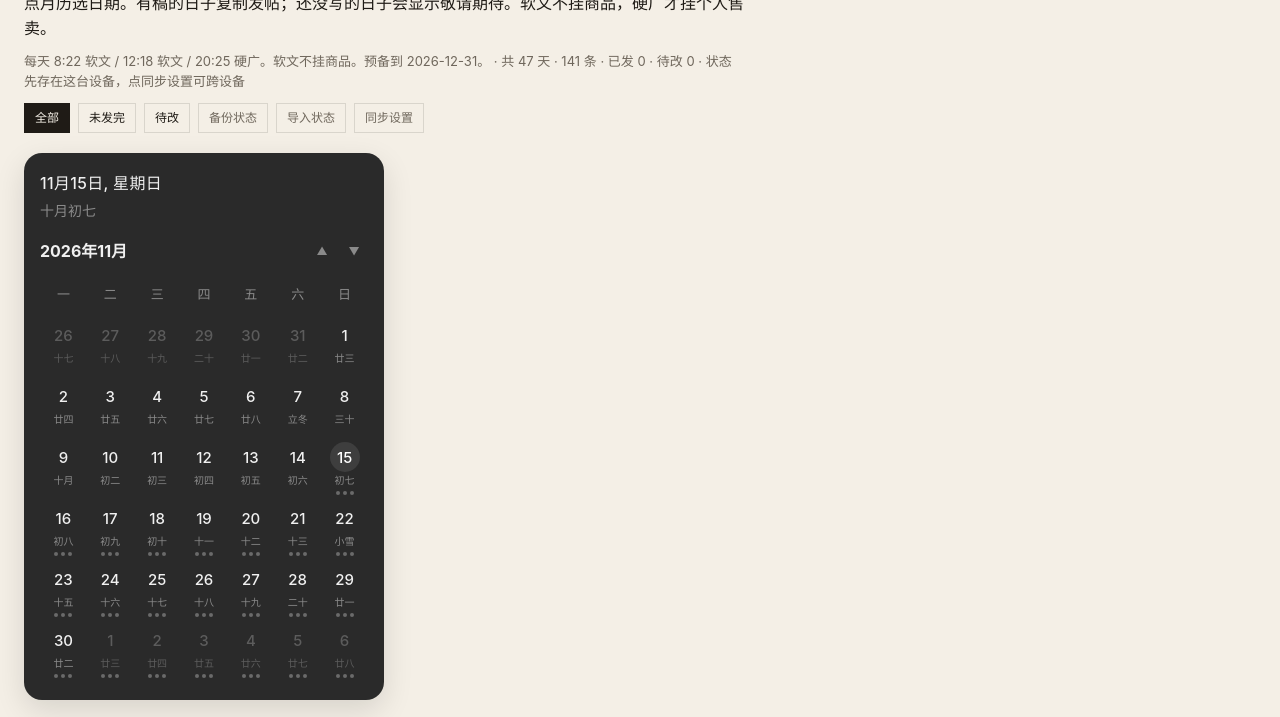
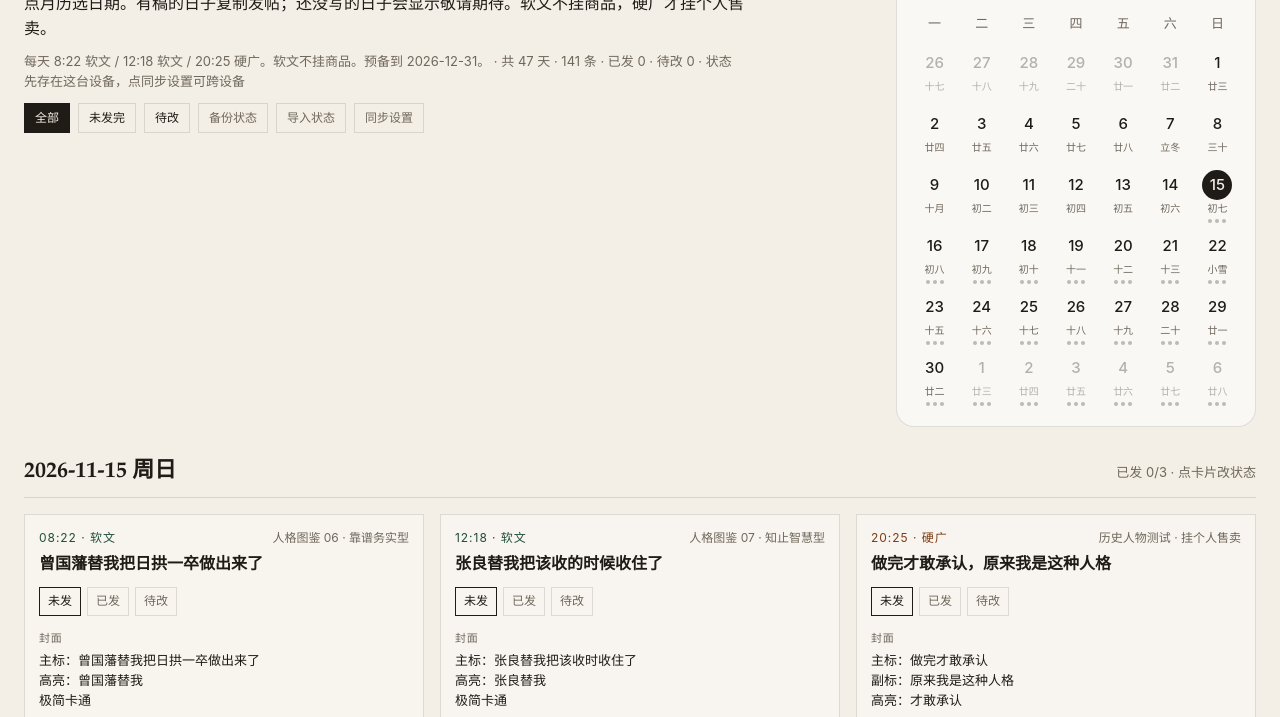
Before and after one commit to Chenzyishere/xhs-copy, a plain HTML site: page index.html in a window 1280 px wide. Shown: the part 140-857 px from the top of the page. Drawn offline with Linux system fonts and the light colour scheme.

Commit message:
Put the lunar calendar on the header right in the paper theme.
Co-authored-by: Cursor <cursoragent@cursor.com>

```diff
--- a/css/style.css
+++ b/css/style.css
@@ -20,7 +20,14 @@ html, body {
 }
 
 .page { max-width: 1560px; margin: 0 auto; padding: 28px 24px 40px; }
-.hero { max-width: 720px; margin-bottom: 20px; }
+.mast {
+  display: grid;
+  grid-template-columns: minmax(0, 1fr) 360px;
+  gap: 28px 40px;
+  align-items: start;
+  margin-bottom: 28px;
+}
+.hero { max-width: 720px; }
 .kicker { font-size: 13px; letter-spacing: 0.12em; color: var(--red); margin-bottom: 10px; }
 h1 {
   font-family: var(--serif);
@@ -78,24 +85,16 @@ h1 {
 }
 
 .cal {
-  --cal-bg: #2a2a2a;
-  --cal-fg: #f0f0f0;
-  --cal-mute: #8a8a8a;
-  --cal-faint: #5c5c5c;
-  --cal-chip: #3e3e3e;
   width: 100%;
   max-width: 360px;
-  margin: 16px 0 28px;
-  position: sticky;
-  top: 8px;
-  z-index: 2;
-  background: var(--cal-bg);
-  color: var(--cal-fg);
+  justify-self: end;
+  background: rgba(255, 255, 255, 0.55);
+  color: var(--ink);
+  border: 1px solid var(--line);
   border-radius: 18px;
-  padding: 18px 16px 16px;
-  box-shadow: 0 10px 30px rgba(0, 0, 0, 0.12);
+  padding: 16px 14px 14px;
 }
-.cal-top { margin-bottom: 16px; }
+.cal-top { margin-bottom: 14px; }
 .cal-now {
   font-size: 16px;
   font-weight: 500;
@@ -104,14 +103,14 @@ h1 {
 .cal-now-lunar {
   margin-top: 4px;
   font-size: 14px;
-  color: var(--cal-mute);
+  color: var(--muted);
 }
 .cal-head {
   display: flex;
   align-items: center;
   justify-content: space-between;
   gap: 8px;
-  margin-bottom: 12px;
+  margin-bottom: 10px;
 }
 .cal-title {
   font-size: 16px;
@@ -126,29 +125,29 @@ h1 {
   border: 0;
   border-radius: 8px;
   background: transparent;
-  color: var(--cal-mute);
+  color: var(--muted);
   cursor: pointer;
   line-height: 1;
 }
-.cal-nav:hover { color: var(--cal-fg); background: rgba(255, 255, 255, 0.06); }
+.cal-nav:hover { color: var(--ink); background: rgba(31, 27, 22, 0.06); }
 .cal-week,
 .cal-grid {
   display: grid;
   grid-template-columns: repeat(7, minmax(0, 1fr));
 }
-.cal-week { margin-bottom: 6px; }
+.cal-week { margin-bottom: 4px; }
 .cal-week span {
   text-align: center;
   font-size: 13px;
-  color: var(--cal-mute);
+  color: var(--muted);
   padding: 6px 0 8px;
 }
 .cal-cell {
   font: inherit;
   border: 0;
   background: transparent;
-  color: var(--cal-fg);
-  min-height: 58px;
+  color: var(--ink);
+  min-height: 54px;
   padding: 2px 0 4px;
   cursor: pointer;
   display: flex;
@@ -167,7 +166,7 @@ h1 {
 .cal-n { font-size: 15px; line-height: 1; font-weight: 500; }
 .cal-lunar {
   font-size: 10px;
-  color: var(--cal-mute);
+  color: var(--muted);
   line-height: 1.2;
   height: 14px;
 }
@@ -176,16 +175,20 @@ h1 {
   width: 4px;
   height: 4px;
   border-radius: 50%;
-  background: #555;
+  background: var(--line);
   display: block;
 }
-.cal-dots i.todo { background: #6a6a6a; }
-.cal-dots i.posted { background: #8fbf9a; }
-.cal-dots i.revise { background: #d4a07a; }
-.cal-cell.is-today .cal-n-wrap { box-shadow: inset 0 0 0 1px #6a6a6a; }
-.cal-cell.is-on .cal-n-wrap { background: var(--cal-chip); box-shadow: none; color: #fff; }
+.cal-dots i.todo { background: rgba(31, 27, 22, 0.28); }
+.cal-dots i.posted { background: var(--you); }
+.cal-dots i.revise { background: var(--me); }
+.cal-cell.is-today .cal-n-wrap { box-shadow: inset 0 0 0 1px var(--ink); }
+.cal-cell.is-on .cal-n-wrap {
+  background: var(--ink);
+  box-shadow: none;
+  color: var(--paper);
+}
 .cal-cell.is-other,
-.cal-cell.is-other .cal-lunar { color: var(--cal-faint); }
+.cal-cell.is-other .cal-lunar { color: rgba(31, 27, 22, 0.32); }
 .cal-cell.is-done .cal-n { opacity: 0.55; }
 .cal-cell.is-dim { opacity: 0.34; }
 .cal-cell.is-on.is-dim { opacity: 1; }
@@ -301,6 +304,8 @@ h1 {
 
 @media (max-width: 1100px) {
   .page { max-width: 980px; padding: 28px 16px 72px; }
+  .mast { grid-template-columns: 1fr; }
+  .cal { justify-self: start; }
   .cards { grid-template-columns: 1fr; }
   .card { max-height: none; }
   .day-head { flex-direction: column; }
--- a/index.html
+++ b/index.html
@@ -8,6 +8,7 @@
 </head>
 <body>
   <div class="page">
+    <div class="mast">
       <header class="hero">
         <p class="kicker">虾说说 · 人格图鉴</p>
         <h1>软文素材台</h1>
@@ -24,6 +25,7 @@
         </div>
       </header>
       <nav class="cal" id="days"></nav>
+    </div>
     <main id="board"></main>
   </div>
   <div class="toast" id="toast" hidden>已复制</div>
```
Lines whose indentation alone changed are shown as unchanged.
